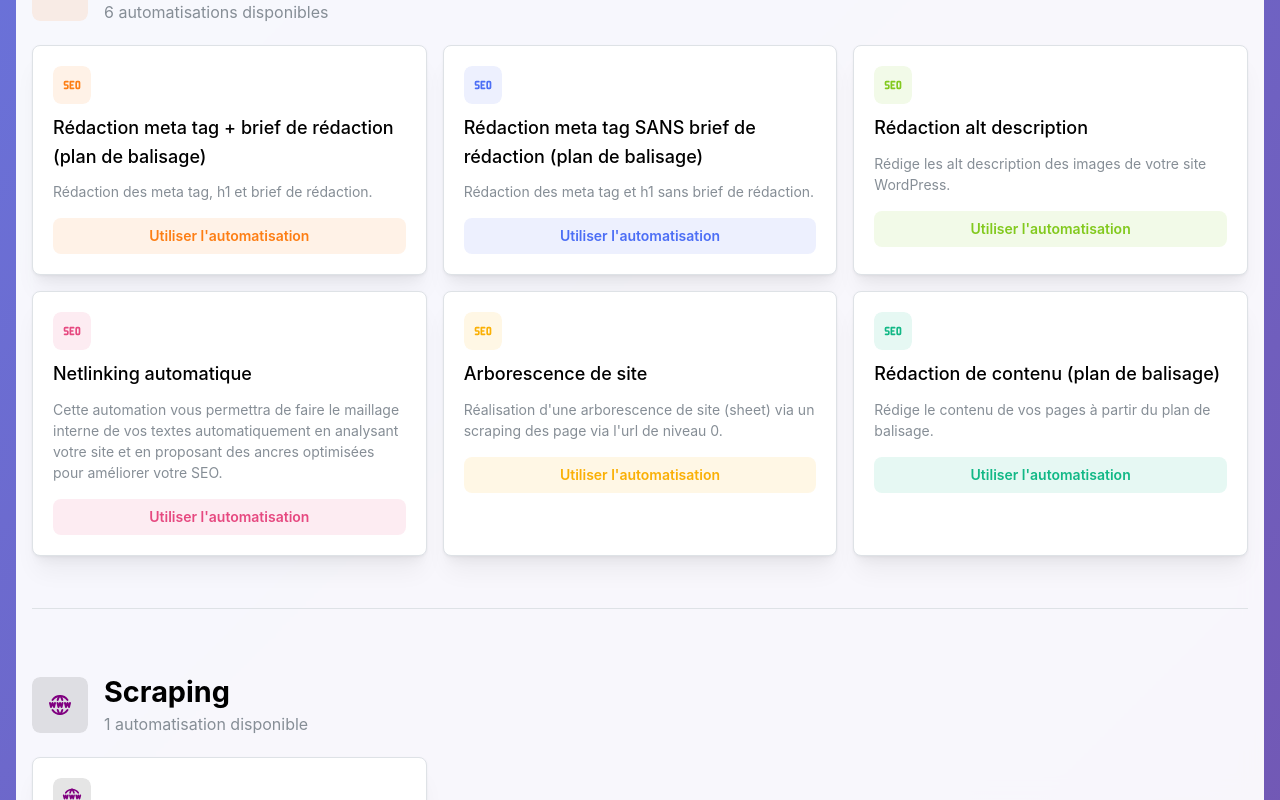
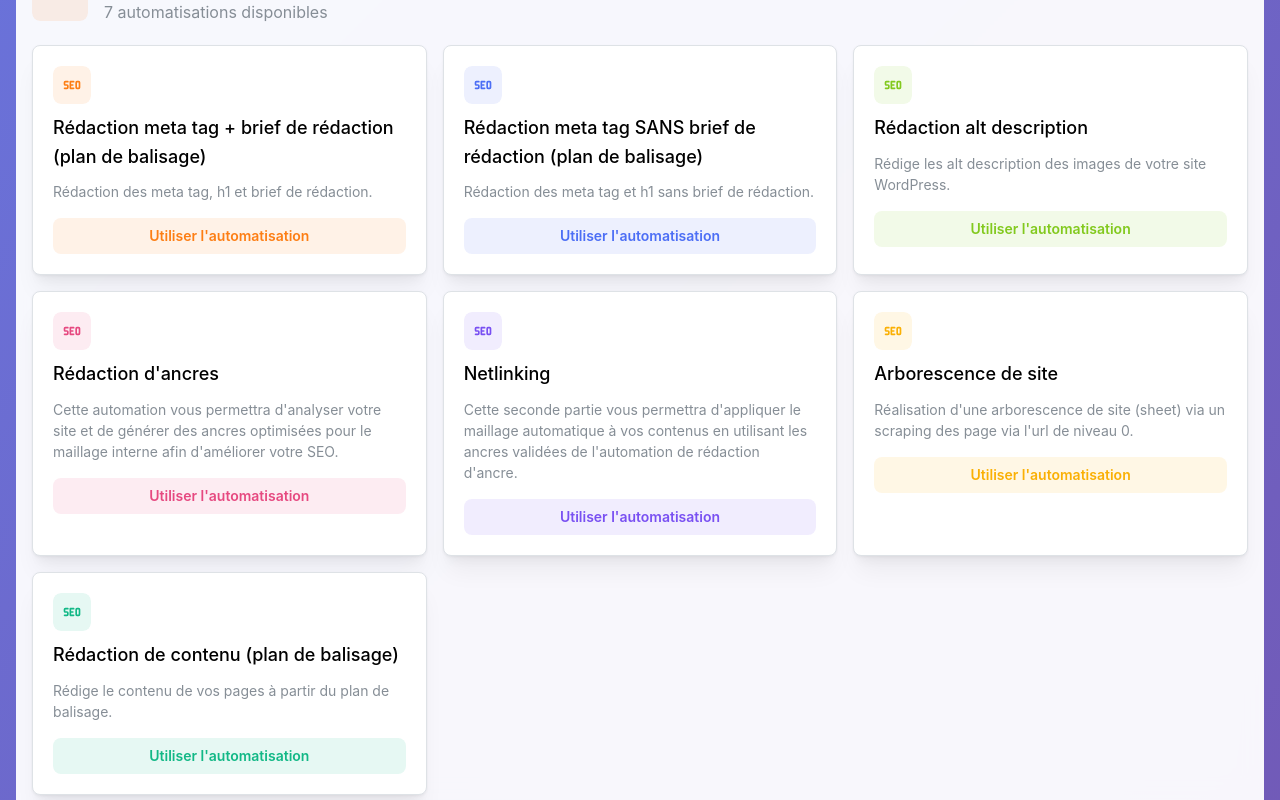
Before and after one commit to AllanVaccarizi/HubAutomation, a React (Create React App) app: page / in a window 1280 px wide. Shown: the part 1118-1918 px from the top of the page. Built offline with nearby package versions, Linux system fonts and the light colour scheme.

Commit message:
ajout automation rédaction ancres + netlinking

```diff
--- a/src/App.js
+++ b/src/App.js
@@ -88,13 +88,22 @@ const automationsData = {
       color: 'lime'
     },
     {
-      id: 'seo-netlinking',
-      title: 'Netlinking automatique',
-      description: 'Cette automation vous permettra de faire le maillage interne de vos textes automatiquement en analysant votre site et en proposant des ancres optimisées pour améliorer votre SEO.',
+      id: 'seo-redaction-ancres',
+      title: 'Rédaction d\'ancres',
+      description: 'Cette automation vous permettra d\'analyser votre site et de générer des ancres optimisées pour le maillage interne afin d\'améliorer votre SEO.',
       webhook: 'https://n8n.srv749948.hstgr.cloud/webhook/18e73ba2-e043-44bc-9e9c-1e1bc78ac7b9/chat',
-      pdfGuide: 'https://drive.google.com/file/d/19GHcj3oPej-MwfabS8gvt3mzkNjbaxlS/preview',
+      pdfGuide: 'https://drive.google.com/file/d/15md3XHMRylDFmbjDY5qlD6UWn5IwQrNG/preview',
       icon: IconSeo,
       color: 'pink'
+    },
+    {
+      id: 'seo-netlinking',
+      title: 'Netlinking',
+      description: 'Cette seconde partie vous permettra d\'appliquer le maillage automatique à vos contenus en utilisant les ancres validées de l\'automation de rédaction d\'ancre.',
+      webhook: 'https://n8n.srv749948.hstgr.cloud/webhook/573f4d21-3efe-499d-9716-883d2933ad22/chat',
+      pdfGuide: 'https://drive.google.com/file/d/12wqopUQXdFvs6Ta9r70cFS7Yoj5xLdSD/preview',
+      icon: IconSeo,
+      color: 'violet'
     },
     {
       id: 'seo-arborescence',
```
